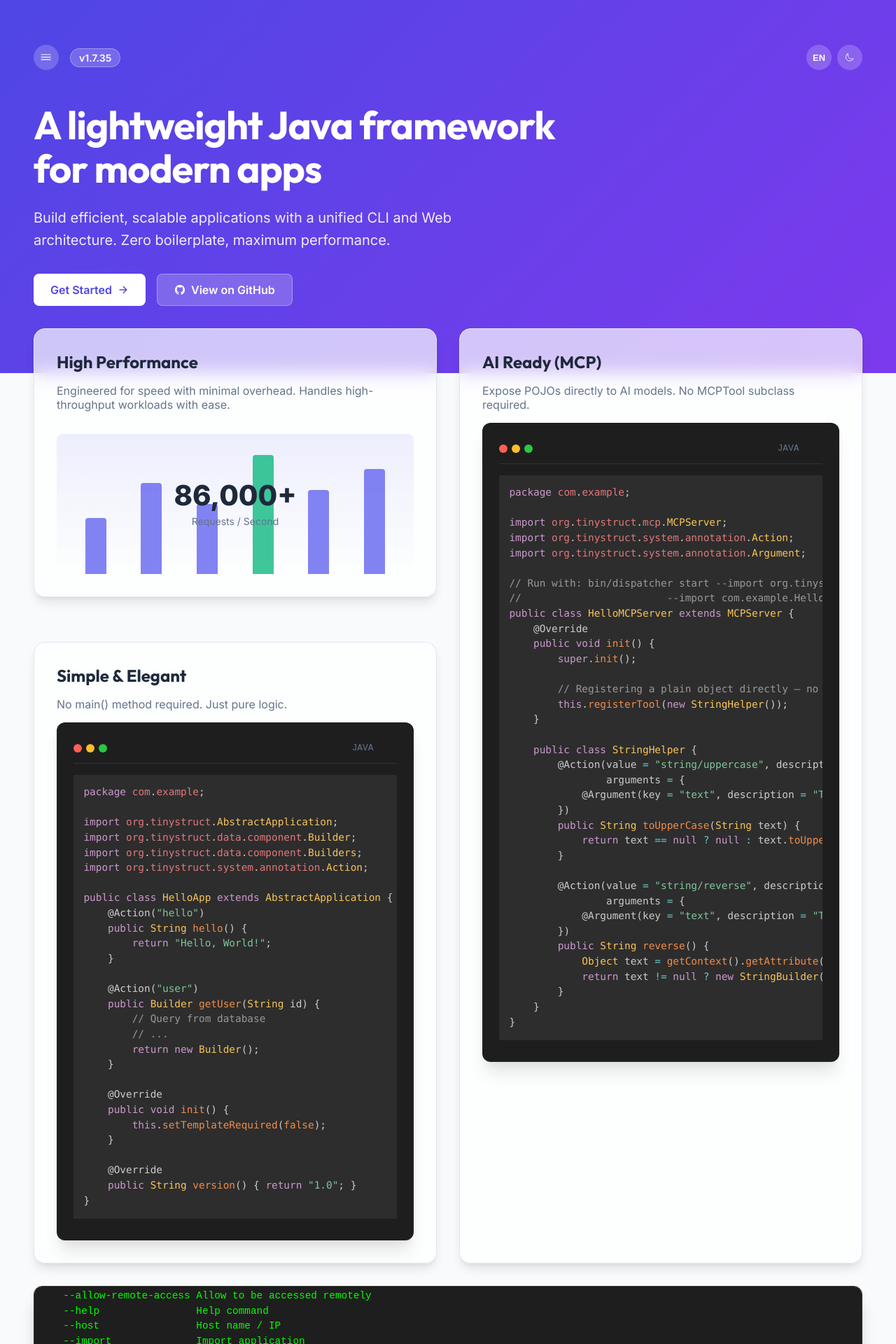
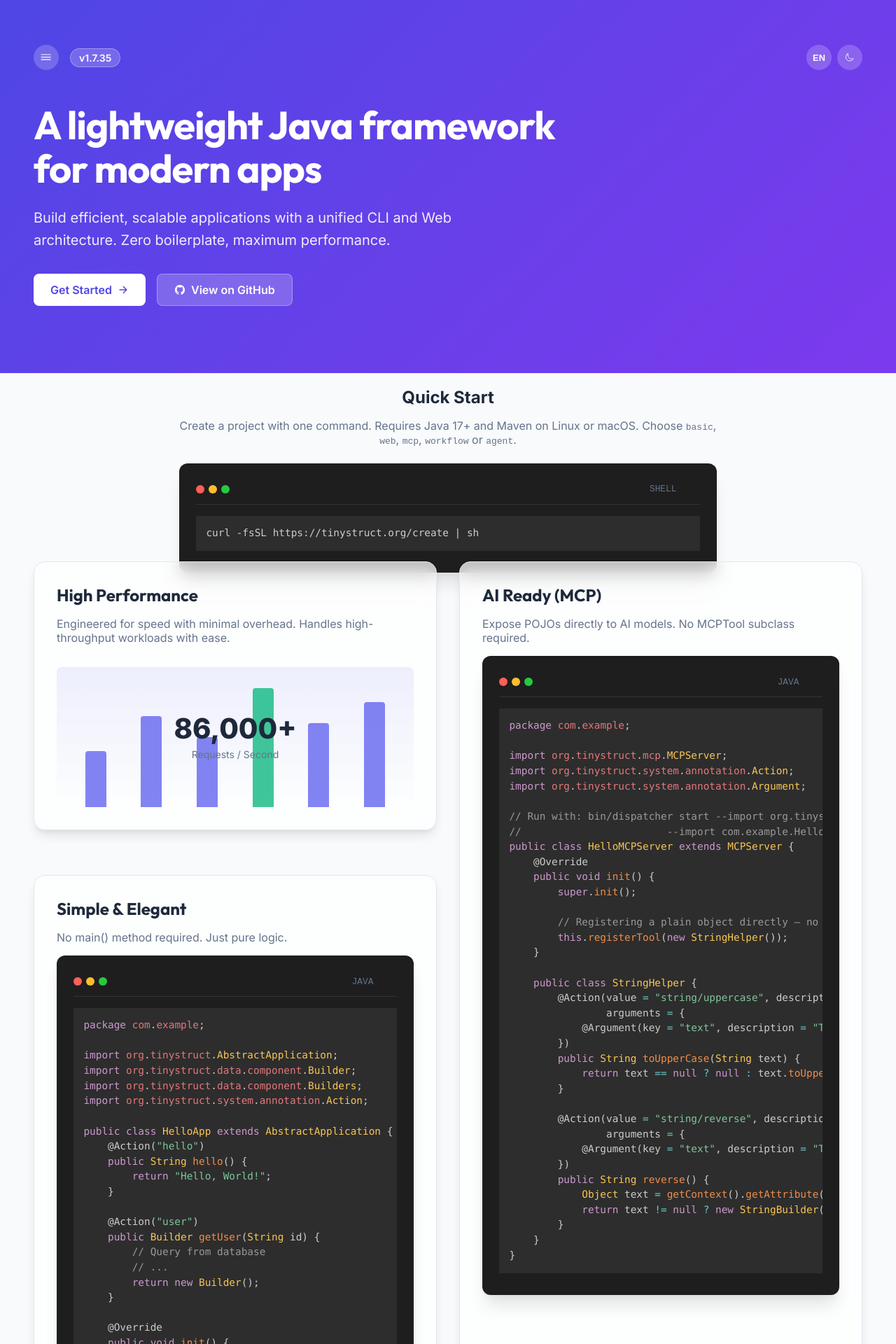
Before and after one commit to tinystruct/tinystruct.github.io, a Jekyll site: the page index.html, which Jekyll copies as it is, in a window 1280 px wide. Shown: the top 1920 px of the page at 70% size. Built offline with Jekyll 4.4.1, drawn with Linux system fonts in a browser that asks for light colours; nearby versions of some CDN libraries.

Commit message:
feat: add one-command project creator (curl | sh) and quick start
Co-Authored-By: Claude Sonnet 5.5 <noreply@anthropic.com>

```diff
--- a/index.html
+++ b/index.html
@@ -173,6 +173,31 @@
                 </div>
             </section>
         </header>
+
+        <!-- Quick Start -->
+        <section class="quickstart" id="quickstart" style="max-width: 800px; margin: 0 auto 3rem; padding: 0 1rem;">
+            <h2 style="text-align: center; margin-bottom: 0.5rem;">Quick Start</h2>
+            <p style="text-align: center; color: var(--text-secondary); margin-bottom: 1.5rem;">
+                Create a project with one command. Requires Java 17+ and Maven on Linux or macOS.
+                Choose <code>basic</code>, <code>web</code>, <code>mcp</code>, <code>workflow</code> or <code>agent</code>.
+            </p>
+            <div class="code-block">
+                <div class="code-header">
+                    <div class="dots">
+                        <span class="dot red"></span>
+                        <span class="dot yellow"></span>
+                        <span class="dot green"></span>
+                    </div>
+                    <div class="code-actions">
+                        <span class="language">SHELL</span>
+                        <button class="copy-btn" title="Copy code" aria-label="Copy code">
+                            <ion-icon name="copy-outline"></ion-icon>
+                        </button>
+                    </div>
+                </div>
+                <pre><code class="language-bash">curl -fsSL https://tinystruct.org/create | sh</code></pre>
+            </div>
+        </section>
 
         <!-- Content Grid -->
         <div class="content-wrapper">
```
Also changed, not shown: en/getting-started.md (+9 -1 lines), 1 other file.
